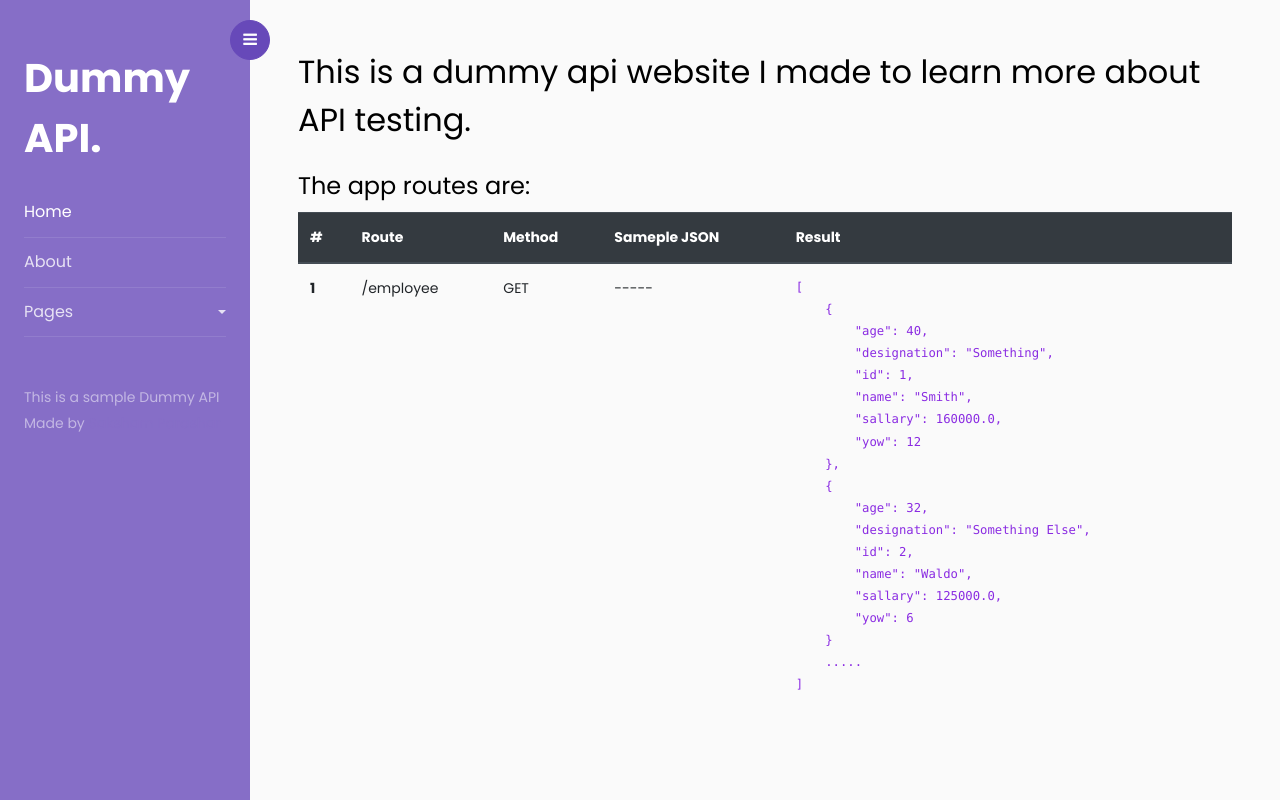
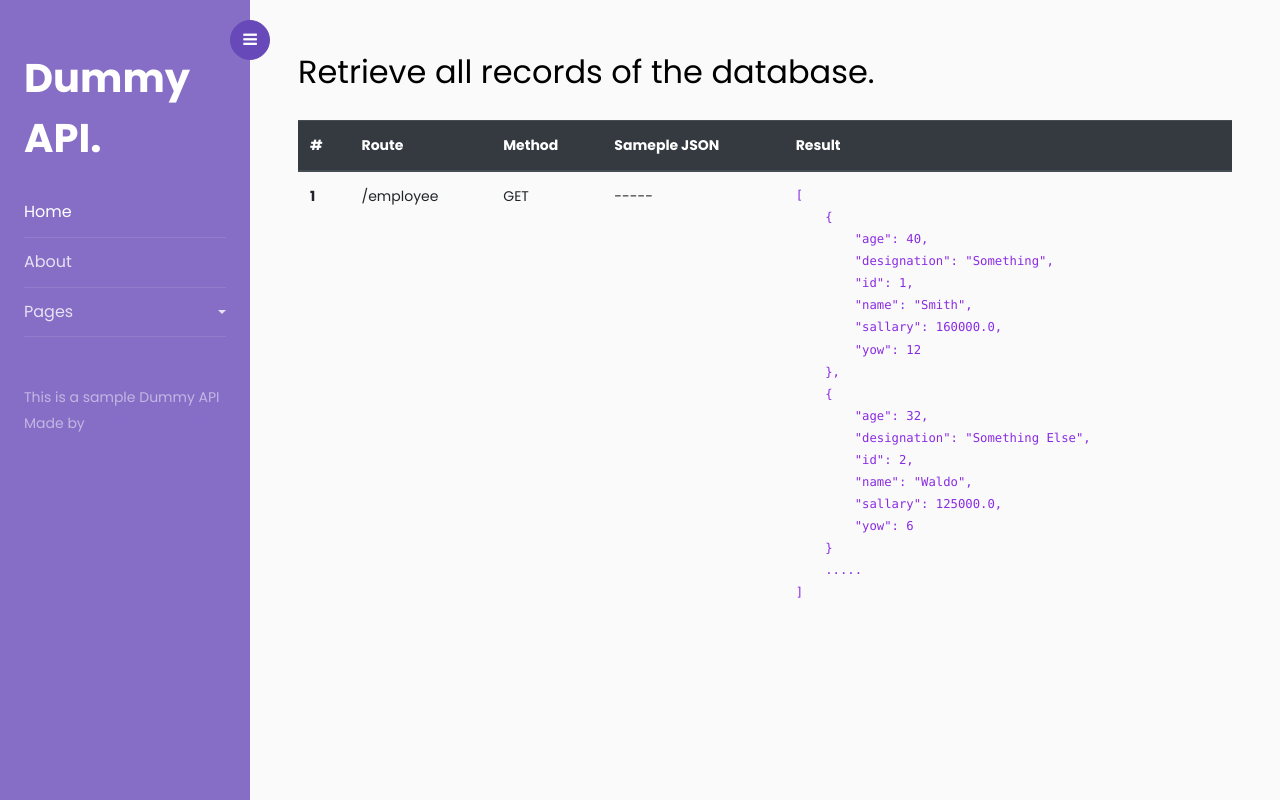
Before and after one commit to thepolkamonster/flask-CRUD-API, a Python web app: template templates/getall.html in a window 1280 px wide. Run offline with Jinja, Linux system fonts and the light colour scheme; the template is opened without the code that fills it, so the values that code supplies are empty.

Commit message:
Fixed the text in getall

```diff
--- a/templates/getall.html
+++ b/templates/getall.html
@@ -10,8 +10,7 @@
 
 <div id="content" class="p-4 p-md-5 pt-5">
 
-	<h2 class="mb-4">This is a dummy api website I made to learn more about API testing.</h2>
-	<h4>The app routes are: </h4>
+	<h2 class="mb-4">Retrieve all records of the database.</h2>
 	<table class="table">
 		<thead class="thead-dark">
 		  <tr>
```
